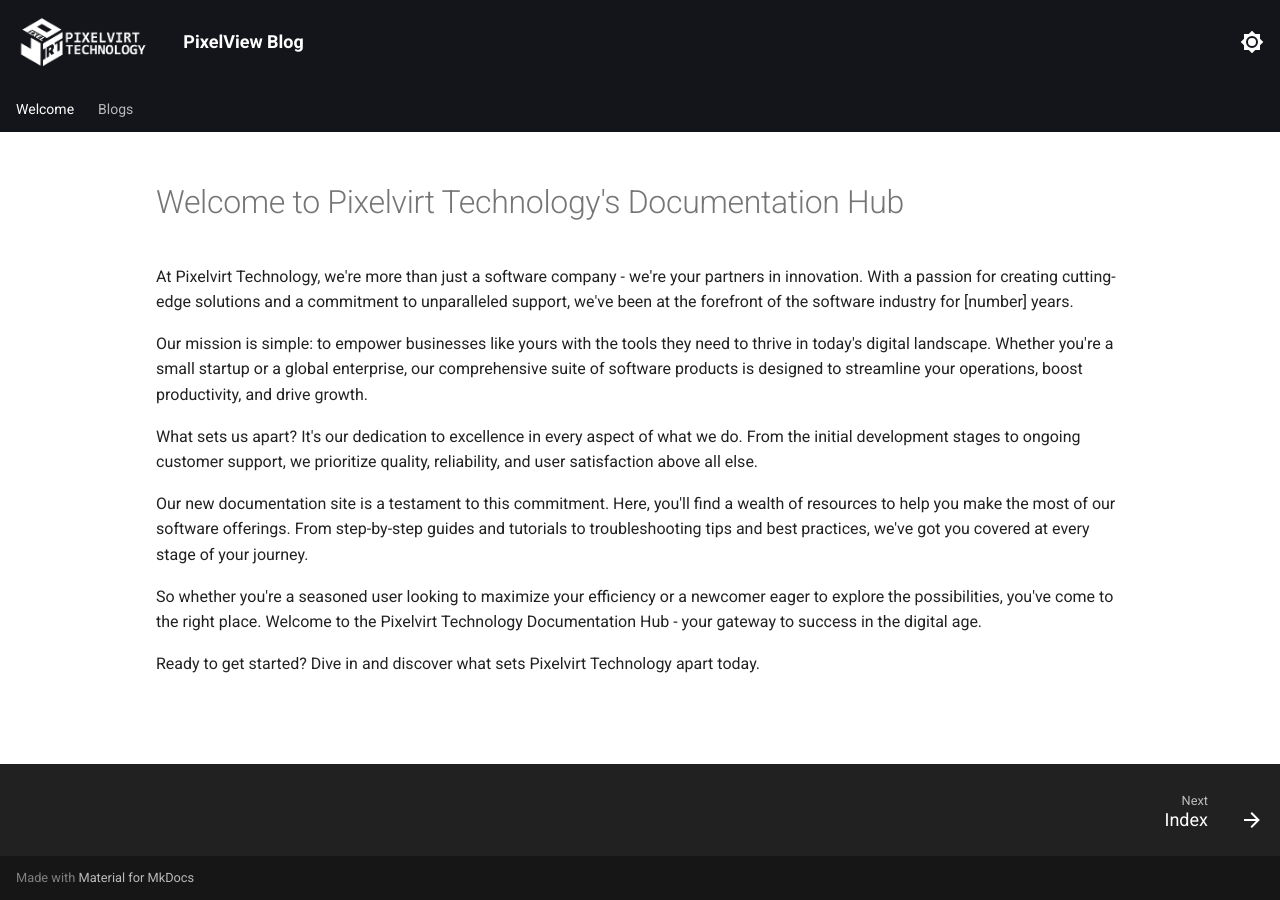
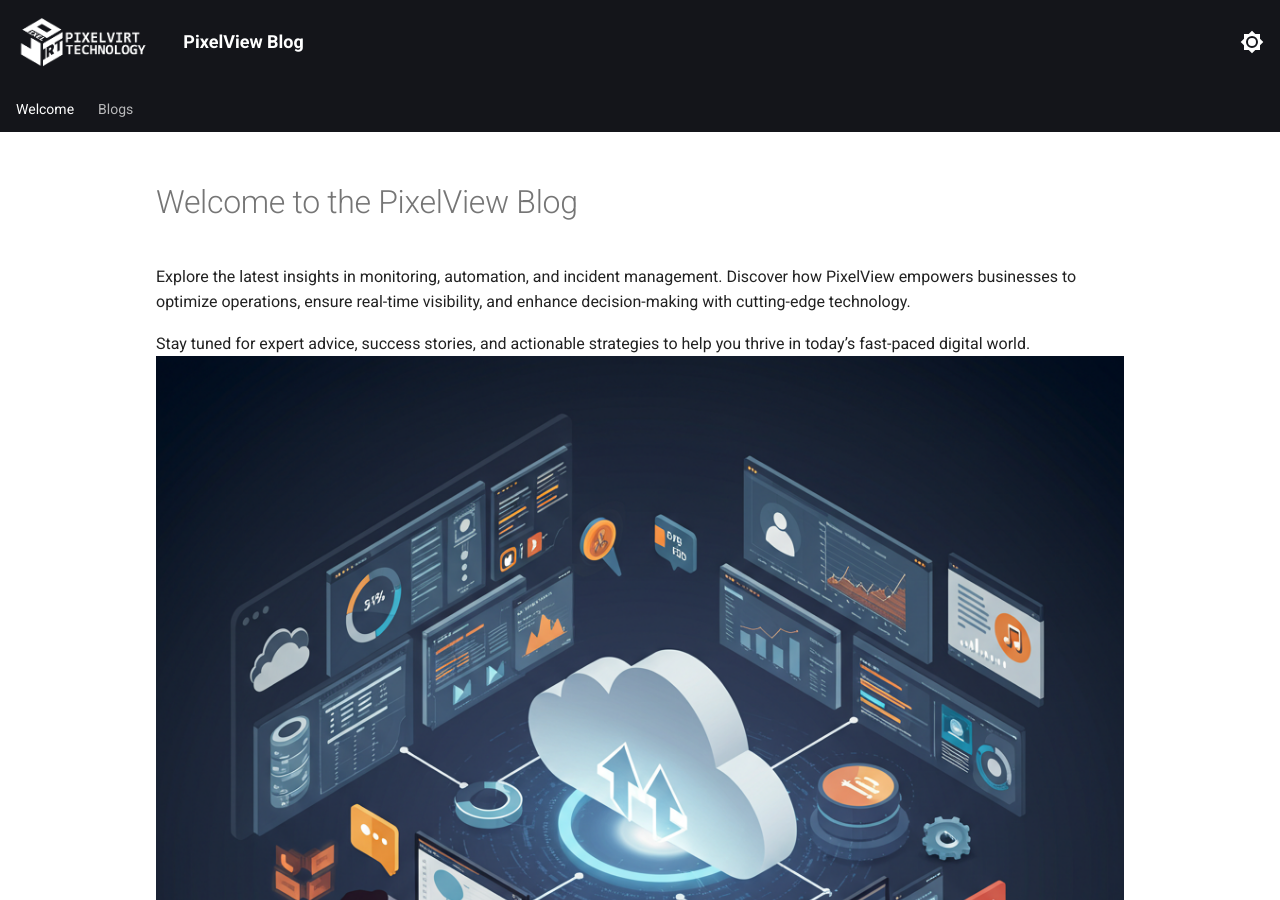
Before and after one commit to pixelvirt/pixelview-blog, an MkDocs documentation site: the page built from docs/index.md, in a window 1280 px wide and 900 px high. Built offline with MkDocs 1.6.1 and Material for MkDocs 9.7.7, drawn with Linux system fonts in a browser that asks for light colours.

Commit message:
update index page

```diff
--- a/docs/index.md
+++ b/docs/index.md
@@ -5,16 +5,9 @@ hide:
 ---
 
 
-# Welcome to Pixelvirt Technology's Documentation Hub
+# Welcome to the PixelView Blog
 
-At Pixelvirt Technology, we're more than just a software company - we're your partners in innovation. With a passion for creating cutting-edge solutions and a commitment to unparalleled support, we've been at the forefront of the software industry for [number] years.
+Explore the latest insights in monitoring, automation, and incident management. Discover how PixelView empowers businesses to optimize operations, ensure real-time visibility, and enhance decision-making with cutting-edge technology.
 
-Our mission is simple: to empower businesses like yours with the tools they need to thrive in today's digital landscape. Whether you're a small startup or a global enterprise, our comprehensive suite of software products is designed to streamline your operations, boost productivity, and drive growth.
-
-What sets us apart? It's our dedication to excellence in every aspect of what we do. From the initial development stages to ongoing customer support, we prioritize quality, reliability, and user satisfaction above all else.
-
-Our new documentation site is a testament to this commitment. Here, you'll find a wealth of resources to help you make the most of our software offerings. From step-by-step guides and tutorials to troubleshooting tips and best practices, we've got you covered at every stage of your journey.
-
-So whether you're a seasoned user looking to maximize your efficiency or a newcomer eager to explore the possibilities, you've come to the right place. Welcome to the Pixelvirt Technology Documentation Hub - your gateway to success in the digital age.
-
-Ready to get started? Dive in and discover what sets Pixelvirt Technology apart today.
+Stay tuned for expert advice, success stories, and actionable strategies to help you thrive in today’s fast-paced digital world.
+![Pixelview Dashboard](/images/pixelview.png)
```
Also changed, not shown: docs/images/pixelview.png (added).
